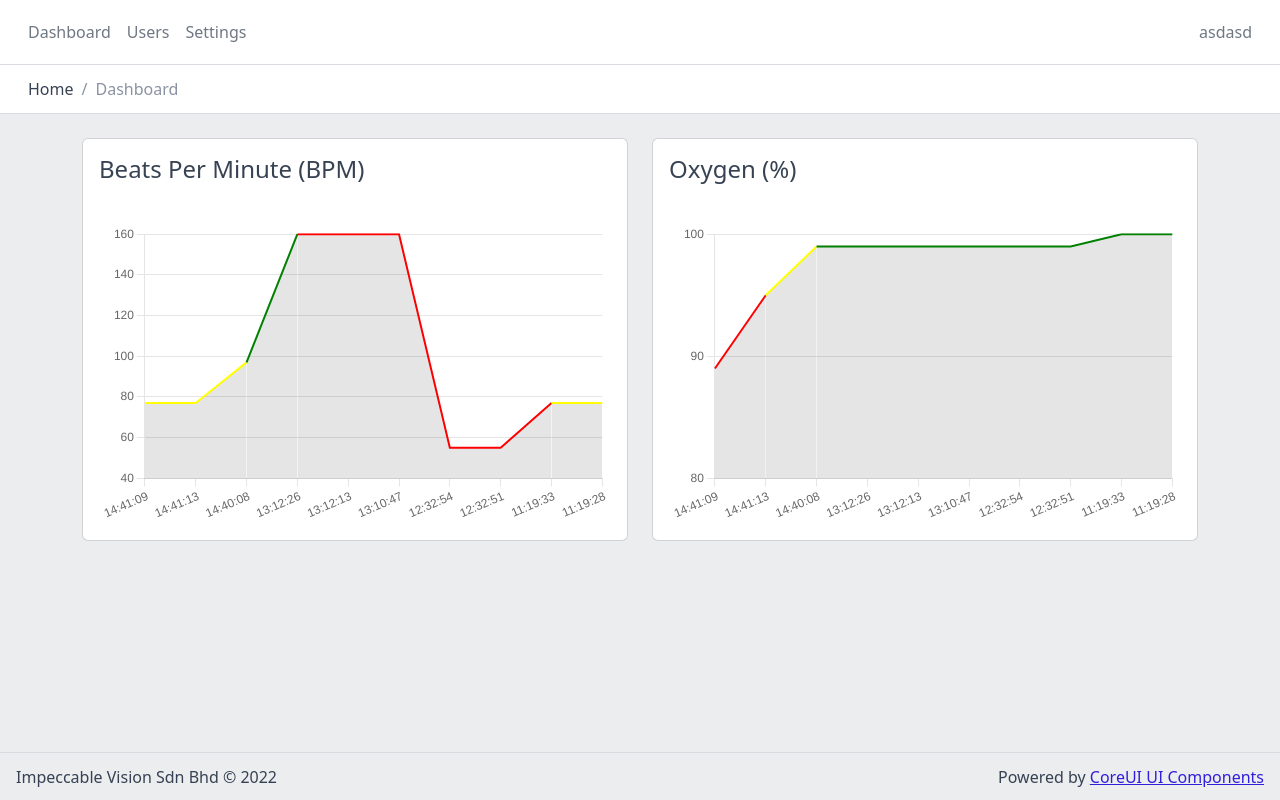
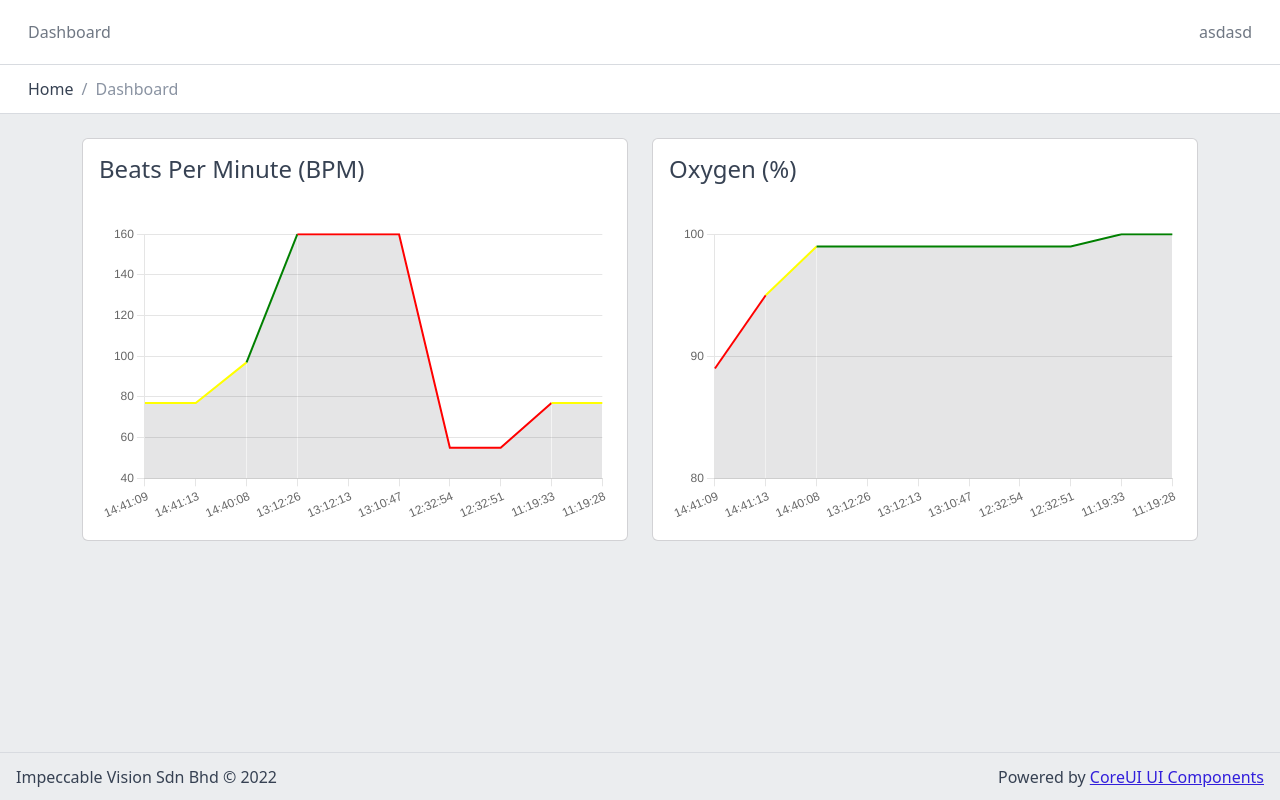
Before and after one commit to izmeera2000/oximeterserver, a PHP site: page / in a window 1280 px wide. Run offline with PHP 8.4, Linux system fonts and the light colour scheme; a user stored in the database is signed in; data comes from the database, SQL or seed files in the repository; some libraries are stand-ins or nearby versions.

Commit message:
design update

```diff
--- a/index.php
+++ b/index.php
@@ -134,8 +134,8 @@ if (isset($_POST['sensor'])) {
           </svg></a> -->
         <ul class="header-nav d-none d-md-flex">
           <li class="nav-item"><a class="nav-link" href="#">Dashboard</a></li>
-          <li class="nav-item"><a class="nav-link" href="#">Users</a></li>
-          <li class="nav-item"><a class="nav-link" href="#">Settings</a></li>
+          <!-- <li class="nav-item"><a class="nav-link" href="#">Users</a></li>
+          <li class="nav-item"><a class="nav-link" href="#">Settings</a></li> -->
         </ul>
         <ul class="header-nav ms-auto">
           <!-- <li class="nav-item"><a class="nav-link" href="#">
```
